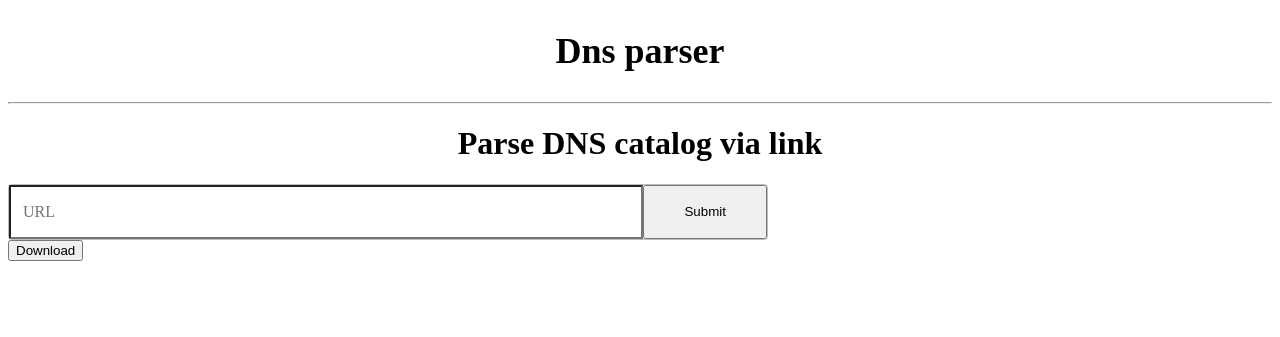
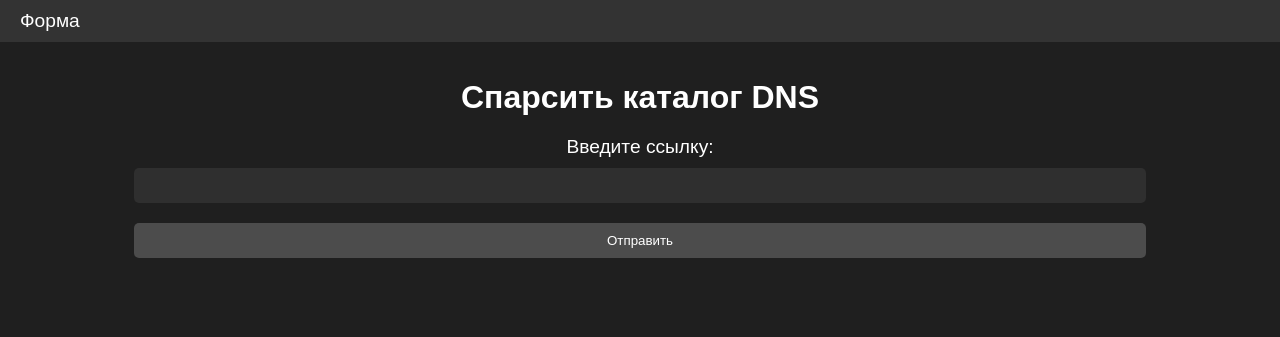
Before and after one commit to JooudDoo/Networks_labs, a Flask app: page /dnsparser/1/ in a window 1280 px wide. Shown: the top 337 px of the page. Run offline with Flask 3, Linux system fonts and the light colour scheme.

Commit message:
final version

```diff
--- a/FlaskApp.py
+++ b/FlaskApp.py
@@ -1,52 +1,69 @@
 import threading
+import time
 from pathlib import Path
 
 import logging
-from flask import Flask, render_template, request,  url_for, flash, redirect, Response
+from flask import Flask, render_template, request,  jsonify, flash, redirect, Response
 
 from MyParser import DNSParser
 
 app = Flask(__name__)
 
-
 handler = logging.FileHandler("test.log")
 app.logger.addHandler(handler)
 app.logger.setLevel(logging.DEBUG)
+
+DNSPARSER = None
+parserThreadStarted = False
+parserThreadEnded = False
+
+def runparser(url):
+    global parserThreadEnded
+    DNSPARSER = DNSParser(parsingTags=['name', 'price', 'availability'])
+    app.logger.info(f'Started parsing url: {url}')
+    DNSPARSER.parseDNSUrlCatalog(url)
+    app.logger.info(f'parsed url: {url}')
+    DNSPARSER.exportData('parsed_data.parse')
+    app.logger.info('exported to file')
+    parserThreadEnded = True
+    del DNSPARSER
 
 @app.route('/')
 def index():
     return render_template('index.html')
 
+@app.route('/dnsparser/parse', methods=['POST'])
+def parse_link():
+    global parserThreadStarted, parserThreadEnded
+    app.logger.info(f"Fetch")
+    url = request.form['link']
+
+    if not url:
+        return jsonify({'status': 'succes'})
+
+    if not parserThreadStarted:
+        parserThreadStarted = True
+        app.logger.info(f"Created parsed thread {threading.active_count()}")
+        parserThread = threading.Thread(target=runparser, args=[url])
+        parserThread.start()
+        return jsonify({'status': 'parsing'})
+    elif parserThreadStarted and not parserThreadEnded:
+        return jsonify({'status': 'parsing'})
+    elif parserThreadStarted and parserThreadEnded:
+        app.logger.info(f"Parser thread died")
+        parserThreadStarted = False
+        parserThreadEnded = False
+        return jsonify({'status': 'succes'})
+
 @app.route('/dnsparser/<index>/', methods=('GET', 'POST'))
 def form(index):
-    app.logger.info(index)
-    if index == '1':
-        if request.method == 'POST':
-            url = request.form['url']
-            app.logger.info(url)
-
-            if url:
-
-                def runparser():
-                    parser = DNSParser(parsingTags=['name', 'price', 'availability'])
-                    app.logger.info('Created instance of parser')
-                    parser.parseDNSUrlCatalog(url, pages=1)
-                    app.logger.info(f'parsed url: {url}')
-                    parser.exportData('parsed_data.parse')
-                    app.logger.info('exported to file')
-
-                parserThread = threading.Thread(target=runparser, daemon=True)
-
-                parserThread.start()
-
-    elif index == '2':
+    if index == '2':
         app.logger.info(Path("/home/sega/progs/flaskServer/parsed_data.parse.csv").is_file())
         if Path("/home/sega/progs/flaskServer/parsed_data.parse.csv").is_file():
             with open("/home/sega/progs/flaskServer/parsed_data.parse.csv", 'r', encoding='utf8') as f:
                 csv = f.read()
             return Response(csv, mimetype="text/csv", headers={"Content-disposition":"attachment; filename=parsed_data.csv"})
 
-
     return render_template('form.html')
 
 if __name__ == "__main__":
--- a/static/styles.css
+++ b/static/styles.css
@@ -1,43 +1,201 @@
+/* body {margin: 0; padding: 0;
+    width: 100%;
+    background-color: #1f1c1ce8;
 
-h1.navtitle {
-    text-align: center;
-    font-size: 36px;
+    --h: 40px;
+    --borders-color: #121325;
 }
 
-h1.page_title {
+.title h1 {
     text-align: center;
-    font-size: 32px;
 }
 
-
-
-
-.form_holder {
-    width:60%;
+.block {
     display: flex;
-    border-radius: 0.25rem;
-    border: 1px solid #bdbdbd;
-    margin-right: 5px;
+    justify-content:center;
+    align-items: center;
+    width: 50%;
+    height: 200px;
+    border: 2px solid var(--borders-color);
+    margin: 0 auto;
+    padding: 10px;
+    border-radius: 7;
 }
 
+.text-field {
+    width: 100%;
+    display: flex;
+    align-items: center;
+    justify-content: center;
+}
 
-.text-field__btn {
-    display: block;
-    text-align: center;
-    width: 20%;
+.container-bordered {
+    display: flex;
+    align-items: center;
+    justify-content: center;
+
+    padding: 4px;
+    margin: 0px;
+    border: 2px solid var(--borders-color);
+    border-radius: 5px;
+    height: var(--h);
 }
 
 .text-field__input {
+    margin: 0px;
+    height: 100%;
+    border: 1px transparent solid;
+    background-color: transparent;
+    color: white;
+}
+
+.text-field__input:focus {
+    outline: 0;
+}
+
+.text-field__btn {
+    background-color: #fff;
+    border: 2px transparent solid;
+    border-radius: 5px;
+    margin: 0px;
+    padding: 5px 15px;
+    height: 100%;
+    transition: 1s;
+    cursor: pointer;
+    text-align: center;
+}
+
+.text-field__btn:hover {
+    background-color: var(--borders-color);
+    border: 2px solid #bebebe;
+    color: white;
+    box-shadow: 6px 6px 25px 3px rgba(34, 60, 80, 0.26) inset;
+}
+
+.block-download {
     display: flex;
-    width: 100%;
-    height: calc(2.25rem + 2px);
-    padding: 0.375rem 0.75rem;
-    font-family: inherit;
-    font-size: 1rem;
-    font-weight: 400;
-    line-height: 1.5;
-    color: #212529;
-    background-color: #fff;
-    background-clip: padding-box;
-    transition: border-color 0.15s ease-in-out, box-shadow 0.15s ease-in-out;
+    margin: 0px;
 }
+
+.text-download_btn{
+    cursor: pointer;
+    text-align: center;
+} */
+
+body {
+	background-color: #1f1f1f;
+	color: #fff;
+	font-family: Arial, sans-serif;
+}
+
+nav {
+	background-color: #333;
+	color: #fff;
+	display: flex;
+	justify-content: space-between;
+	align-items: center;
+	padding: 10px 20px;
+	position: fixed;
+	top: 0;
+	left: 0;
+	right: 0;
+	z-index: 1;
+}
+
+nav a {
+	color: #fff;
+	text-decoration: none;
+	font-size: 1.2em;
+}
+
+nav a:hover {
+	text-decoration: underline;
+}
+
+.container {
+	width: 80%;
+	margin: 0 auto;
+	padding: 40px;
+	text-align: center;
+}
+
+h1 {
+	font-size: 2em;
+	margin-bottom: 20px;
+}
+
+form {
+	display: flex;
+	flex-direction: column;
+	margin-bottom: 40px;
+}
+
+label {
+	font-size: 1.2em;
+	margin-bottom: 10px;
+}
+
+.form-link_input {
+	padding: 10px;
+	border: none;
+	border-radius: 5px;
+	margin-bottom: 20px;
+	background-color: #2f2f2f;
+	color: #fff;
+}
+
+.form-submit_button {
+	padding: 10px 20px;
+	background-color: #4c4c4c;
+	border: none;
+	border-radius: 5px;
+	color: #fff;
+	cursor: pointer;
+}
+
+.form-submit_button:hover {
+    background-color: #2f2f2f;
+}
+
+.loading-indicator {
+	display: none;
+	margin-bottom: 40px;
+}
+
+.loader {
+	border: 5px solid #f3f3f3;
+	border-top: 5px solid #3498db;
+	border-radius: 50%;
+	width: 30px;
+	height: 30px;
+	animation: spin 1s linear infinite;
+	margin: 0 auto;
+}
+
+@keyframes spin {
+	0% { transform: rotate(0deg); }
+	100% { transform: rotate(360deg); }
+}
+
+.loading-indicator p {
+	margin-top: 10px;
+}
+
+.download-button {
+	display: none;
+	justify-content: center;
+}
+
+.download-button button {
+	padding: 10px 20px;
+	margin: 10px;
+	background-color: #4c4c4c;
+	border: none;
+	border-radius: 5px;
+	color: #fff;
+	text-decoration: none;
+}
+
+.download-button button:hover {
+	background-color: #2f2f2f;
+}
--- a/templates/base.html
+++ b/templates/base.html
@@ -1,9 +1,9 @@
 <!DOCTYPE html>
 <html lang="en">
 <head>
+    <meta name="viewport" content="width=device-width, initial-scale=1.0">
     <meta charset="UTF-8">
     <title>{% block title %} {% endblock %} - FlaskApp</title>
-
     {% block styles %}
     <link rel="stylesheet"  type="text/css" href="{{url_for('static', filename='styles.css')}}">
     {% endblock %}
@@ -11,7 +11,7 @@
 </head>
 <body>
     <nav>
-        <h1 class="navtitle">Dns parser</h1>
+        <a href="/dnsparser/1/">Форма</a>
     </nav>
     <hr>
     <div class="content">
--- a/templates/form.html
+++ b/templates/form.html
@@ -1,19 +1,87 @@
 {% extends 'base.html' %}
 
 {% block content %}
-    <h1 class="page_title">Parse DNS catalog via link</h1>
-    <!-- <div class="form_container"> -->
-        <form method="post" class="form_holder" action="/dnsparser/1/">
-            <br>
-            <input class="text-field__input" type="text" name="url"
-                placeholder="URL"
-                value="{{ request.form['url'] }}"></input>
-            <br>
 
-            <button class="text-field__btn">Submit</button>
+<div class="container">
+    <h1>Спарсить каталог DNS</h1>
+
+    <form id="myform" action="dnsparser/parse" method="POST">
+        <label for="link-input">Введите ссылку:</label>
+        <input class="form-link_input" type="text" id="link-input" name="link">
+        <button class="form-submit_button" type="submit" id="submit-button">Отправить</button>
+    </form>
+    <div class="loading-indicator" id="form-loading_indicator">
+        <div class="loader"></div>
+        <p>Парсинг...</p>
+    </div>
+
+    <div class="download-button" id="form-download_btn_container">
+        <form action="/dnsparser/2/" method="post">
+            <button type="submit" value="Download">Download</button>
         </form>
-    <!-- </div> -->
-    <form action="/dnsparser/2/" method="post">
-        <input type="submit" value="Download" />
+    </div>
+
+</div>
+
+<script>
+
+const urlform = document.querySelector('#myform');
+const loadingIndicator = document.getElementById('form-loading_indicator');
+const parserResultContainer = document.getElementById('form-download_btn_container');
+
+urlform.addEventListener('submit', (event) => {
+	event.preventDefault();
+
+	loadingIndicator.style.display = 'block';
+
+    interVal = setInterval(() => {
+        console.log("Working")
+        fetch('/dnsparser/parse', {
+            method: 'POST',
+            body: new FormData(urlform)
+        })
+        .then(response => response.json())
+        .then(status => {
+            if(status['status'] == 'succes'){
+                loadingIndicator.style.display = 'none';
+                parserResultContainer.style.display = 'flex';
+                clearInterval(interVal);
+            }
+            else if(status['status'] == 'wrong'){
+                loadingIndicator.style.display = 'none';
+                clearInterval(interVal);
+            }
+        })
+        .catch(error => {
+            console.error(error);
+        });
+        }, 3000);
+});
+
+</script>
+
+<!-- <div class="block">
+    <form method="post" class="form_holder" action="/dnsparser/1/">
+
+        <div class="text-field">
+            <div class="container-bordered">
+                <input class="text-field__input" type="text" name="url" placeholder="URL" id="url"
+                    value="{{ request.form['url'] }}" />
+                <button class="text-field__btn">Submit</button>
+            </div>
+
+        </div>
+
     </form>
+
+    <div class="block-download">
+        <form action="/dnsparser/2/" method="post">
+            <div class="text-field">
+                <button class="text-download_btn" type="submit" value="Download">Download</button>
+            </div>
+        </form>
+    </div>
+
+</div> -->
+
 {% endblock %}
```
Also changed, not shown: MyParser.py (+9 -11 lines), parsed_data.parse.csv (+4 -4 lines), 2 other files.
